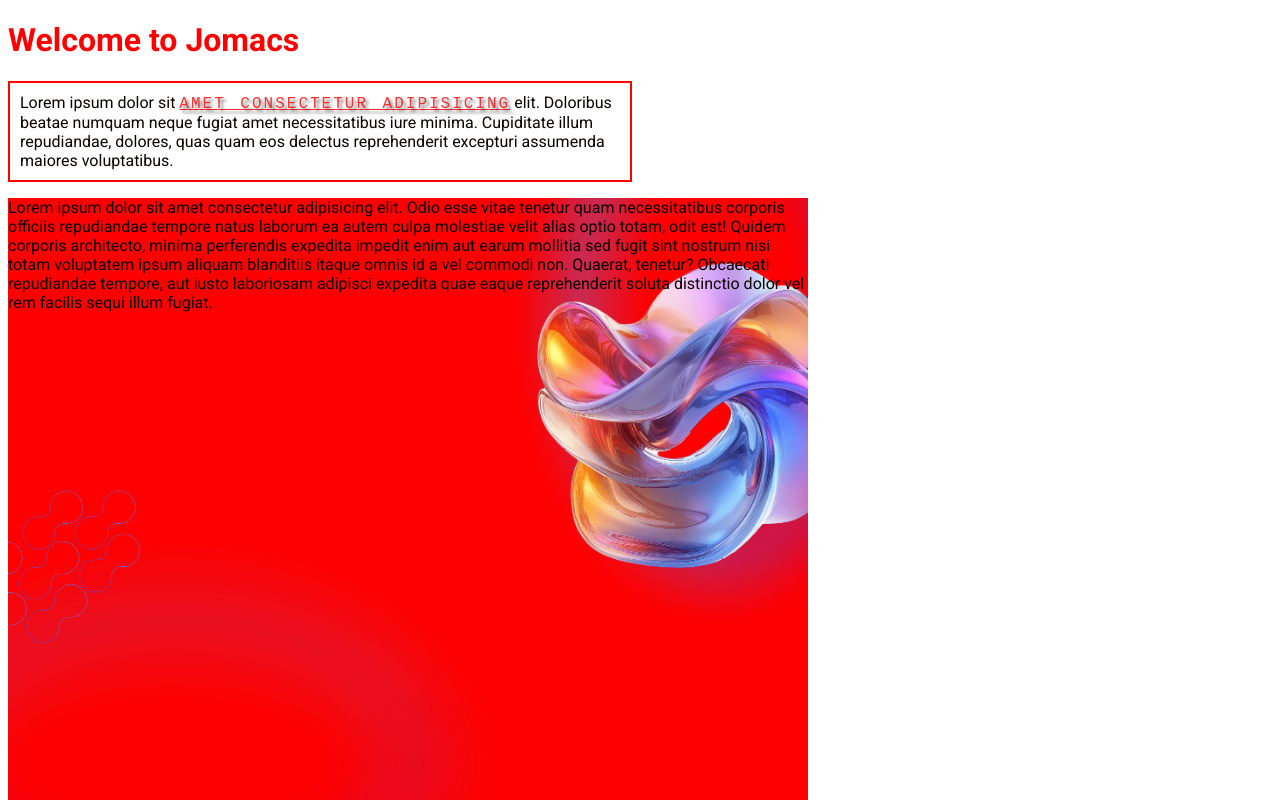
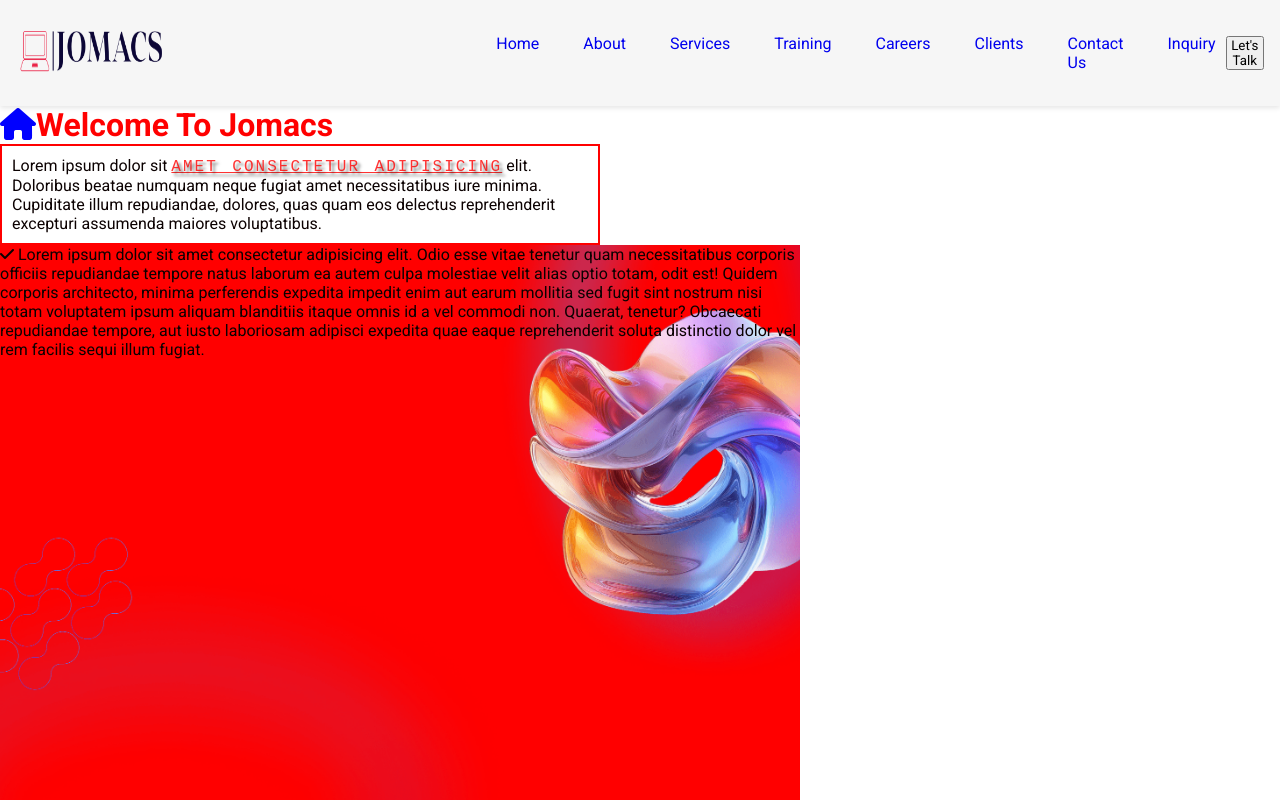
Before and after one commit to Tarcus10/student-portal, a plain HTML site: page index.html in a window 1280 px wide. Shown: the top 800 px of the page. Drawn offline with Linux system fonts and the light colour scheme.

Commit message:
adding modifed css and html files

```diff
--- a/index.html
+++ b/index.html
@@ -6,12 +6,28 @@
     <title>Document</title>
     <link rel="stylesheet" href="styles.css">
 
-    <link rel="stylesheet" href="https://cdnjs.cloudflare.com/ajax/libs/font-awesome/6.7.2/css/all.min.css>
+    <link rel="stylesheet" href="https://cdnjs.cloudflare.com/ajax/libs/font-awesome/6.7.2/css/all.min.css">
 </head>
+<body>
+    <nav class="navbar">
+        <div class="logo">
+            <img src="./images/brand-logo.png" width="150px" height="70px" alt="logo">
+        </div>
 
-<body>
+        <ul class="nav-links">
+            <li><a href="Home">Home</a></li>
+            <li><a href="About">About</a></li>
+            <li><a href="Services">Services</a></li>
+            <li><a href="Training">Training</a></li>
+            <li><a href="Careers">Careers</a></li>
+            <li><a href="Clients">Clients</a></li>
+            <li><a href="Contact Us">Contact Us</a></li>
+            <li><a href="Inquiry">Inquiry</a></li>
+        </ul>
+        <button>Let's Talk</button>
+    </nav>
     <div class="bg-jomacs"></div>
-    <h1 style="color: red;"><i class="fa-solid fa-house"></i>Welcome to Jomacs</h1>
+    <h1 style="color: red;"><i class="fa-solid fa-house" style="color: blue;"></i>Welcome To Jomacs</h1>
     <p class="pad1">Lorem ipsum dolor sit <span class="text">amet consectetur adipisicing</span> elit. Doloribus beatae numquam neque fugiat amet necessitatibus iure minima. Cupiditate illum repudiandae, dolores, quas quam eos delectus reprehenderit excepturi assumenda maiores voluptatibus.</p>
 
     <p class="img-test">
@@ -33,6 +49,7 @@
     <li><a href="#like">Like</a></li>
     </ul>
 
+    <div style="overflow-x: auto;">
     <table>
         <tr>
             <th>Name</th>
@@ -49,13 +66,13 @@
             <td>john304@gmail.com</td>
             <td>0123456789</td>
             </tr>
-            tr>
+
             <td>jane</td>
             <td>jane304@gmail.com</td>
             <td>0123456789</td>
             </tr>
     </table>
-
+    </div>
 </body>
 <br><br><br><br><br><br><br><br>
 </html>
--- a/styles.css
+++ b/styles.css
@@ -1,8 +1,15 @@
 @import url('https://fonts.googleapis.com/css2?family=Roboto:ital,wdth,wght@0,75..100,100..900;1,75..100,100..900&display=swap');
 
-body{
+*{
+    margin: 0;
+    padding: 0;
+    box-sizing: border-box;
     font-family: roboto;
-    /*background-color: blue ;*/
+}
+
+.logo{
+    width: 60%;
+    height: 10%;
 }
 
 p{
@@ -83,6 +90,7 @@ ul li a:visited{
 
 table{
     border-collapse: collapse;
+    width: 100%;
 }
 th, td{
     border-bottom: 1px solid black;
@@ -90,6 +98,27 @@ th, td{
 }
 
 tr:hover{
-    color: brown;
+    color: rgb(128, 186, 240);
     background-color: grey;
 }
+
+tr:nth-child(even){
+    background-color: rgba(117, 41, 188,0.2);
+}
+
+.navbar{
+    display: flex;
+    justify-content: space-between;
+    align-items: center;
+    padding: 1rem;
+    background-color: #f6f6f6;
+    box-shadow: 0 2px 5px rgba(0, 0, 0,0.1);
+    position: relative;
+}
+
+
+.nav-links{
+    display: flex;
+    gap: 1.5rem;
+    list-style: none;
+}
```
Also changed, not shown: images/brand-logo.png (added).
